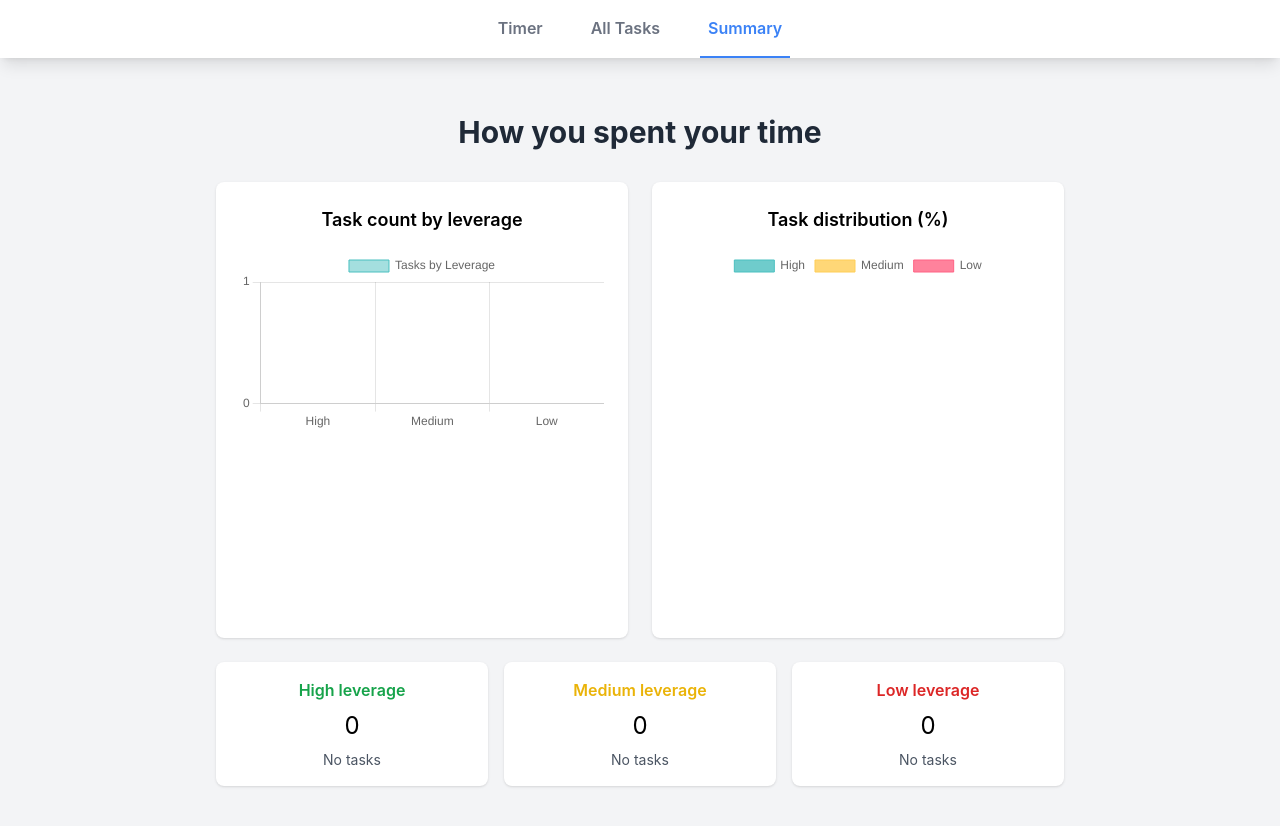
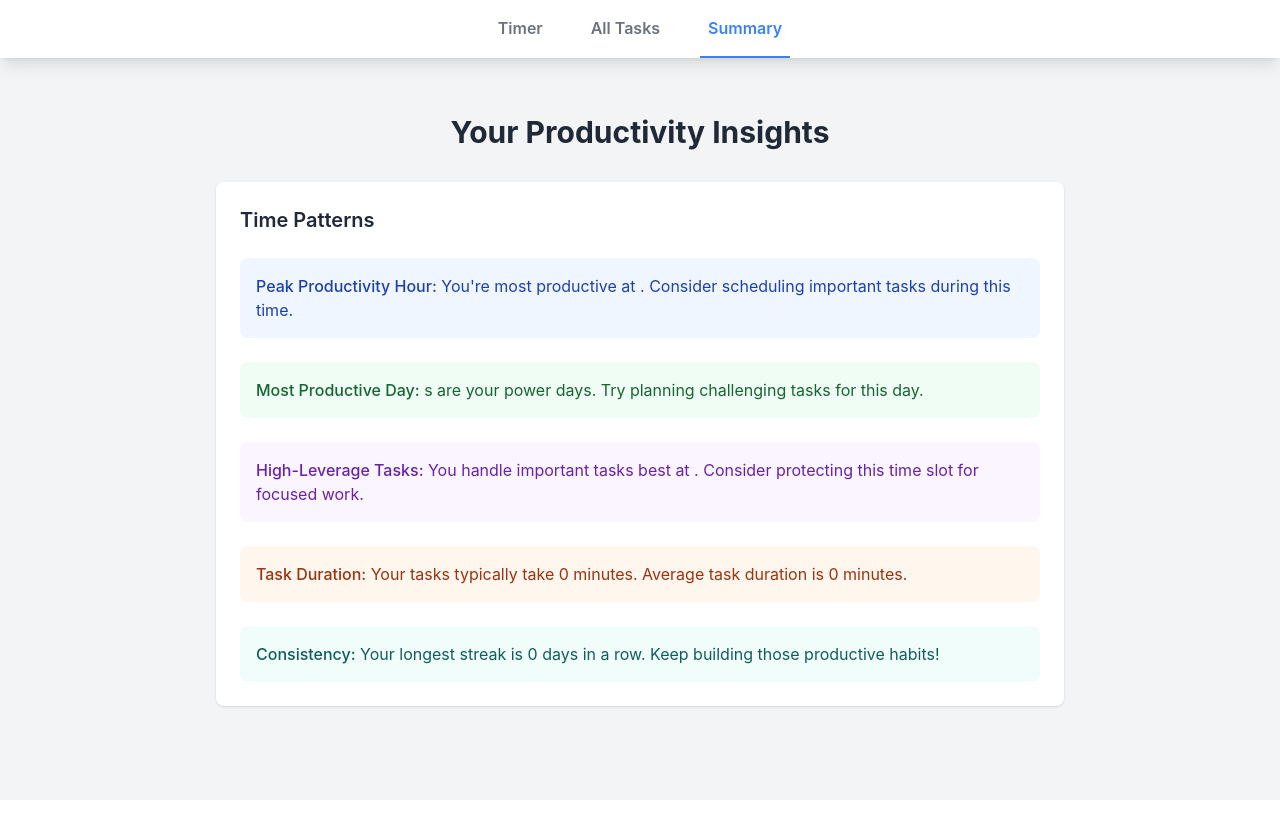
Before and after one commit to evelynso2024/TimeWell, a React (Create React App) app: page /summary in a window 1280 px wide. Shown: the top 826 px of the page. After the commit the page ends 800 px from the top, so only its background shows below. Built offline with nearby package versions, Linux system fonts and the light colour scheme; the HTML template or start-up script is replaced by a standard one.

Commit message:
Update Summary.js

```diff
--- a/src/components/Summary.js
+++ b/src/components/Summary.js
@@ -1,232 +1,142 @@
-import React, { useEffect, useState } from 'react';
-import {
-  Chart as ChartJS,
-  CategoryScale,
-  LinearScale,
-  BarElement,
-  Title,
-  Tooltip,
-  Legend,
-  ArcElement
-} from 'chart.js';
-import { Bar, Doughnut } from 'react-chartjs-2';
-
-ChartJS.register(
-  CategoryScale,
-  LinearScale,
-  BarElement,
-  ArcElement,
-  Title,
-  Tooltip,
-  Legend
-);
+import React, { useState, useEffect } from 'react';
 
 function Summary() {
-  const [taskCounts, setTaskCounts] = useState({
-    high: 0,
-    medium: 0,
-    low: 0
-  });
-  const [tasksByLeverage, setTasksByLeverage] = useState({
-    high: [],
-    medium: [],
-    low: []
+  const [insights, setInsights] = useState({
+    mostProductiveHour: '',
+    mostProductiveDay: '',
+    averageDuration: 0,
+    highLeverageTime: '',
+    longestStreak: 0,
+    commonTaskLength: 0
   });
 
   useEffect(() => {
-    try {
-      const allTasks = JSON.parse(localStorage.getItem('allTasks') || '[]');
-      const counts = {
-        high: 0,
-        medium: 0,
-        low: 0
-      };
-      const tasks = {
-        high: [],
-        medium: [],
-        low: []
-      };
-
-      allTasks.forEach(task => {
-        if (task.leverage) {
-          const leverage = task.leverage.toLowerCase();
-          if (counts.hasOwnProperty(leverage)) {
-            counts[leverage]++;
-            tasks[leverage].push(task.name);
-          }
-        }
-      });
-
-      setTaskCounts(counts);
-      setTasksByLeverage(tasks);
-    } catch (error) {
-      console.error('Error loading tasks:', error);
-    }
+    analyzeProductivity();
   }, []);
 
-  const barData = {
-    labels: ['High', 'Medium', 'Low'],
-    datasets: [
-      {
-        label: 'Tasks by Leverage',
-        data: [taskCounts.high, taskCounts.medium, taskCounts.low],
-        backgroundColor: [
-          'rgba(75, 192, 192, 0.5)',  // Green
-          'rgba(255, 206, 86, 0.5)',  // Yellow
-          'rgba(255, 99, 132, 0.5)',  // Red
-        ],
-        borderColor: [
-          'rgba(75, 192, 192, 1)',
-          'rgba(255, 206, 86, 1)',
-          'rgba(255, 99, 132, 1)',
-        ],
-        borderWidth: 1,
-      },
-    ],
+  const analyzeProductivity = () => {
+    const allTasks = JSON.parse(localStorage.getItem('allTasks') || '[]');
+    if (allTasks.length === 0) return;
+
+    // Analyze hours
+    const hourCounts = {};
+    allTasks.forEach(task => {
+      const hour = new Date(task.timestamp).getHours();
+      hourCounts[hour] = (hourCounts[hour] || 0) + 1;
+    });
+
+    // Analyze days
+    const dayCounts = {};
+    allTasks.forEach(task => {
+      const day = new Date(task.timestamp).toLocaleDateString('en-US', { weekday: 'long' });
+      dayCounts[day] = (dayCounts[day] || 0) + 1;
+    });
+
+    // Analyze high leverage tasks
+    const highLeverageTasks = allTasks.filter(task => task.leverage === 'High');
+    const highLeverageHours = {};
+    highLeverageTasks.forEach(task => {
+      const hour = new Date(task.timestamp).getHours();
+      highLeverageHours[hour] = (highLeverageHours[hour] || 0) + 1;
+    });
+
+    setInsights({
+      mostProductiveHour: formatHour(parseInt(Object.keys(hourCounts).reduce((a, b) =>
+        hourCounts[a] > hourCounts[b] ? a : b
+      ))),
+      mostProductiveDay: Object.keys(dayCounts).reduce((a, b) =>
+        dayCounts[a] > dayCounts[b] ? a : b
+      ),
+      averageDuration: Math.round(allTasks.reduce((acc, task) =>
+        acc + task.duration, 0) / allTasks.length / 60),
+      highLeverageTime: highLeverageTasks.length > 0 ? formatHour(parseInt(Object.keys(highLeverageHours).reduce((a, b) =>
+        highLeverageHours[a] > highLeverageHours[b] ? a : b
+      ))) : 'Not enough data',
+      longestStreak: calculateLongestStreak(allTasks),
+      commonTaskLength: findMostCommonDuration(allTasks)
+    });
   };
 
-  const doughnutData = {
-    labels: ['High', 'Medium', 'Low'],
-    datasets: [
-      {
-        data: [taskCounts.high, taskCounts.medium, taskCounts.low],
-        backgroundColor: [
-          'rgba(75, 192, 192, 0.8)',  // Green
-          'rgba(255, 206, 86, 0.8)',  // Yellow
-          'rgba(255, 99, 132, 0.8)',  // Red
-        ],
-        borderColor: [
-          'rgba(75, 192, 192, 1)',
-          'rgba(255, 206, 86, 1)',
-          'rgba(255, 99, 132, 1)',
-        ],
-        borderWidth: 1,
-      },
-    ],
+  const formatHour = (hour) => {
+    const ampm = hour >= 12 ? 'PM' : 'AM';
+    const hour12 = hour % 12 || 12;
+    return `${hour12}${ampm}`;
   };
 
-  const chartOptions = {
-    responsive: true,
-    plugins: {
-      legend: {
-        position: 'top',
-      },
-      tooltip: {
-        callbacks: {
-          afterBody: function(context) {
-            const leverageLevel = context[0].label.toLowerCase();
-            const tasks = tasksByLeverage[leverageLevel];
-            if (tasks.length === 0) return 'No tasks';
+  const calculateLongestStreak = (tasks) => {
+    // Calculate days in a row with completed tasks
+    const dates = [...new Set(tasks.map(task =>
+      new Date(task.timestamp).toLocaleDateString()
+    ))].sort();
 
-            return [
-              '',  // Empty line for spacing
-              'Tasks:',
-              ...tasks.map((task, index) => `${index + 1}. ${task}`)
-            ];
-          }
-        }
-      }
-    },
-    scales: {
-      y: {
-        beginAtZero: true,
-        ticks: {
-          stepSize: 1
-        }
+    let currentStreak = 1;
+    let maxStreak = 1;
+
+    for (let i = 1; i < dates.length; i++) {
+      const diff = (new Date(dates[i]) - new Date(dates[i-1])) / (1000 * 60 * 60 * 24);
+      if (diff === 1) {
+        currentStreak++;
+        maxStreak = Math.max(maxStreak, currentStreak);
+      } else {
+        currentStreak = 1;
       }
     }
+    return maxStreak;
   };
 
-  const doughnutOptions = {
-    responsive: true,
-    plugins: {
-      legend: {
-        position: 'top',
-      },
-      tooltip: {
-        callbacks: {
-          label: function(context) {
-            const total = Object.values(taskCounts).reduce((a, b) => a + b, 0);
-            const percentage = total ? ((context.raw / total) * 100).toFixed(1) : 0;
-            return `${context.label}: ${context.raw} (${percentage}%)`;
-          },
-          afterBody: function(context) {
-            const leverageLevel = context[0].label.toLowerCase();
-            const tasks = tasksByLeverage[leverageLevel];
-            if (tasks.length === 0) return 'No tasks';
-
-            return [
-              '',  // Empty line for spacing
-              'Tasks:',
-              ...tasks.map((task, index) => `${index + 1}. ${task}`)
-            ];
-          }
-        }
-      }
-    }
+  const findMostCommonDuration = (tasks) => {
+    const durations = tasks.map(task => Math.round(task.duration / 60));
+    const counts = {};
+    durations.forEach(duration => {
+      counts[duration] = (counts[duration] || 0) + 1;
+    });
+    return parseInt(Object.keys(counts).reduce((a, b) =>
+      counts[a] > counts[b] ? a : b
+    ));
   };
 
   return (
     <div className="max-w-4xl mx-auto p-6">
-      <h1 className="text-3xl font-bold text-center mb-8 text-gray-800">
-        How you spent your time
-      </h1>
-
-      <div className="grid grid-cols-1 md:grid-cols-2 gap-6 mb-6">
-        <div className="bg-white p-6 rounded-lg shadow">
-          <h2 className="text-lg font-semibold mb-4 text-center">Task count by leverage</h2>
-          <Bar data={barData} options={chartOptions} />
-        </div>
-        <div className="bg-white p-6 rounded-lg shadow">
-          <h2 className="text-lg font-semibold mb-4 text-center">Task distribution (%)</h2>
-          <Doughnut data={doughnutData} options={doughnutOptions} />
-        </div>
+      <div className="text-center mb-8">
+        <h1 className="text-3xl font-bold text-gray-800">Your Productivity Insights</h1>
       </div>
 
-      <div className="grid grid-cols-3 gap-4">
-        <div className="bg-white p-4 rounded-lg shadow text-center">
-          <h3 className="font-semibold text-green-600">High leverage</h3>
-          <p className="text-2xl mt-2">{taskCounts.high}</p>
-          <div className="mt-2 text-sm text-gray-600">
-            {tasksByLeverage.high.length > 0 ? (
-              <ul className="text-left">
-                {tasksByLeverage.high.map((task, index) => (
-                  <li key={index} className="truncate">{task}</li>
-                ))}
-              </ul>
-            ) : (
-              <p>No tasks</p>
-            )}
+      <div className="bg-white rounded-lg shadow p-6">
+        <h2 className="text-xl font-semibold mb-6 text-gray-800">Time Patterns</h2>
+        <div className="space-y-6">
+          <div className="bg-blue-50 p-4 rounded-lg">
+            <p className="text-blue-800">
+              <span className="font-medium">Peak Productivity Hour:</span> You're most productive at {insights.mostProductiveHour}.
+              Consider scheduling important tasks during this time.
+            </p>
           </div>
-        </div>
-        <div className="bg-white p-4 rounded-lg shadow text-center">
-          <h3 className="font-semibold text-yellow-500">Medium leverage</h3>
-          <p className="text-2xl mt-2">{taskCounts.medium}</p>
-          <div className="mt-2 text-sm text-gray-600">
-            {tasksByLeverage.medium.length > 0 ? (
-              <ul className="text-left">
-                {tasksByLeverage.medium.map((task, index) => (
-                  <li key={index} className="truncate">{task}</li>
-                ))}
-              </ul>
-            ) : (
-              <p>No tasks</p>
-            )}
+
+          <div className="bg-green-50 p-4 rounded-lg">
+            <p className="text-green-800">
+              <span className="font-medium">Most Productive Day:</span> {insights.mostProductiveDay}s are your power days.
+              Try planning challenging tasks for this day.
+            </p>
           </div>
-        </div>
-        <div className="bg-white p-4 rounded-lg shadow text-center">
-          <h3 className="font-semibold text-red-600">Low leverage</h3>
-          <p className="text-2xl mt-2">{taskCounts.low}</p>
-          <div className="mt-2 text-sm text-gray-600">
-            {tasksByLeverage.low.length > 0 ? (
-              <ul className="text-left">
-                {tasksByLeverage.low.map((task, index) => (
-                  <li key={index} className="truncate">{task}</li>
-                ))}
-              </ul>
-            ) : (
-              <p>No tasks</p>
-            )}
+
+          <div className="bg-purple-50 p-4 rounded-lg">
+            <p className="text-purple-800">
+              <span className="font-medium">High-Leverage Tasks:</span> You handle important tasks best at {insights.highLeverageTime}.
+              Consider protecting this time slot for focused work.
+            </p>
+          </div>
+
+          <div className="bg-orange-50 p-4 rounded-lg">
+            <p className="text-orange-800">
+              <span className="font-medium">Task Duration:</span> Your tasks typically take {insights.commonTaskLength} minutes.
+              Average task duration is {insights.averageDuration} minutes.
+            </p>
+          </div>
+
+          <div className="bg-teal-50 p-4 rounded-lg">
+            <p className="text-teal-800">
+              <span className="font-medium">Consistency:</span> Your longest streak is {insights.longestStreak} days in a row.
+              Keep building those productive habits!
+            </p>
           </div>
         </div>
       </div>
```
